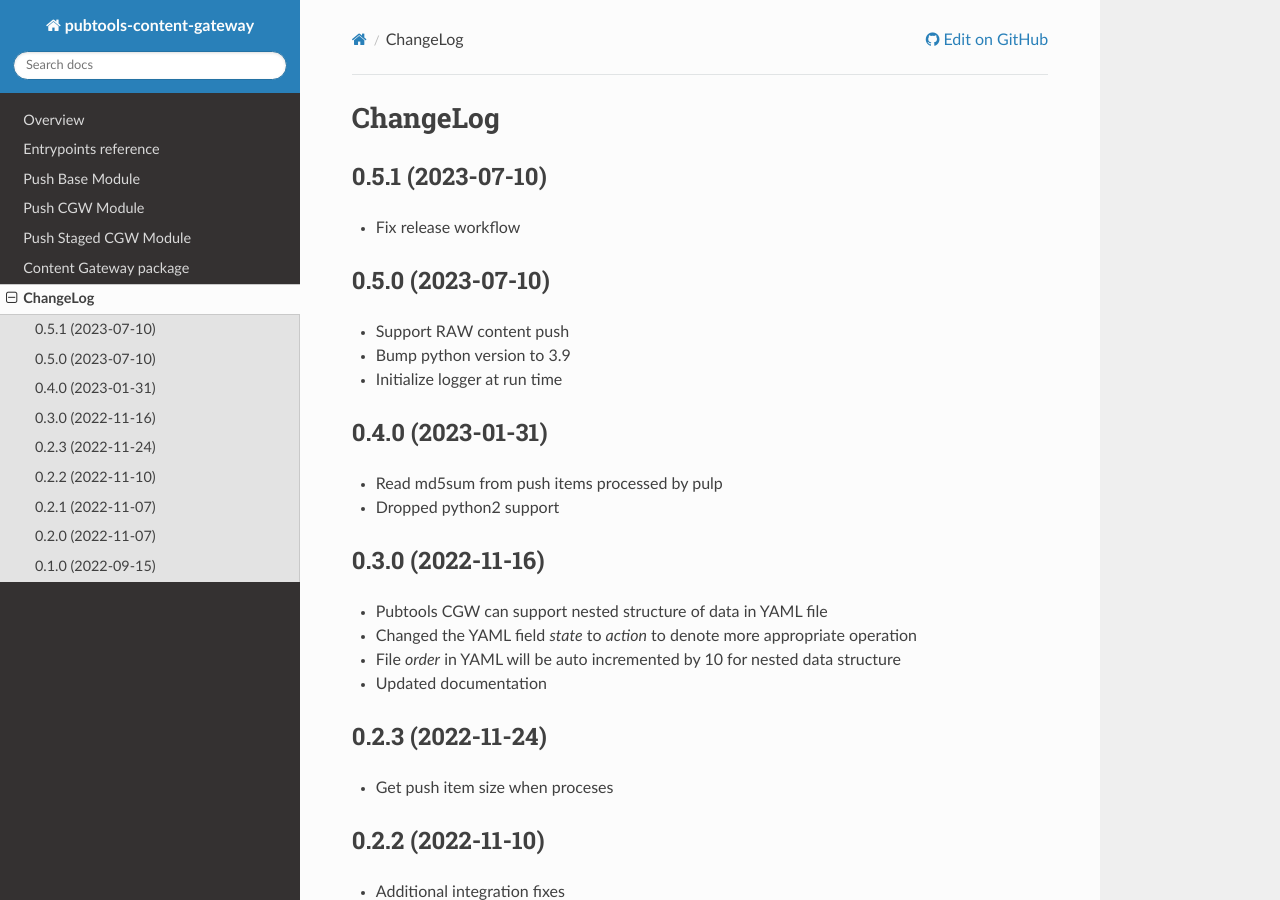
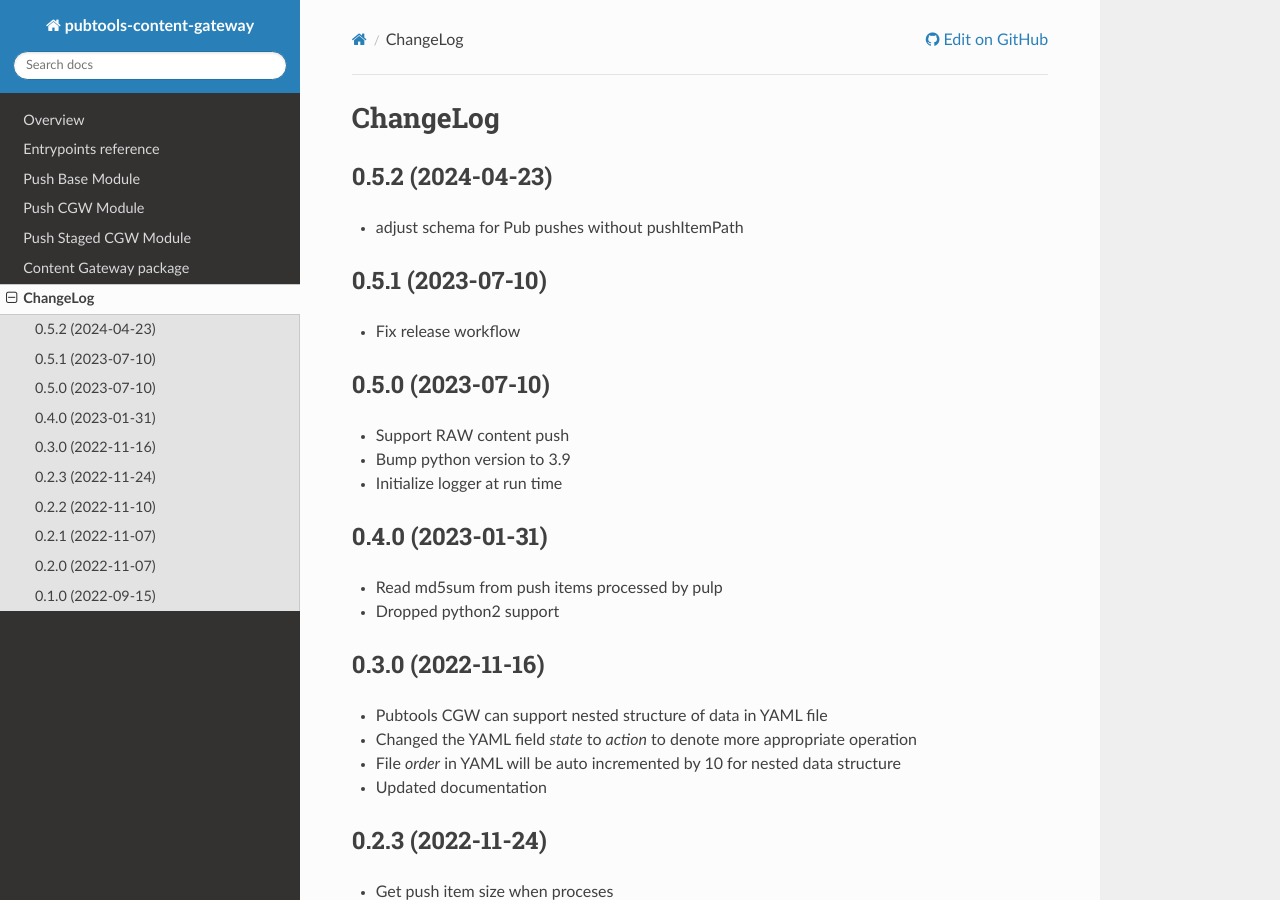
Before and after one commit to release-engineering/pubtools-content-gateway, a Sphinx documentation site: the page built from docs/CHANGELOG.rst, in a window 1280 px wide and 900 px high. Built offline with Sphinx 7.4.7 and the Read the Docs theme 2.0.0, drawn with Linux system fonts in a browser that asks for light colours.

Commit message:
Release 0.5.2

```diff
--- a/docs/CHANGELOG.rst
+++ b/docs/CHANGELOG.rst
@@ -1,5 +1,9 @@
 ChangeLog
 =========
+
+0.5.2 (2024-04-23)
+------------------
+* adjust schema for Pub pushes without pushItemPath
 
 0.5.1 (2023-07-10)
 ------------------
--- a/setup.py
+++ b/setup.py
@@ -80,7 +80,7 @@
 
 setup(
     name="pubtools-content-gateway",
-    version="0.5.1",
+    version="0.5.2",
     description=get_description(),
     long_description_content_type="text/markdown",
     author="Javed Alam",
```
